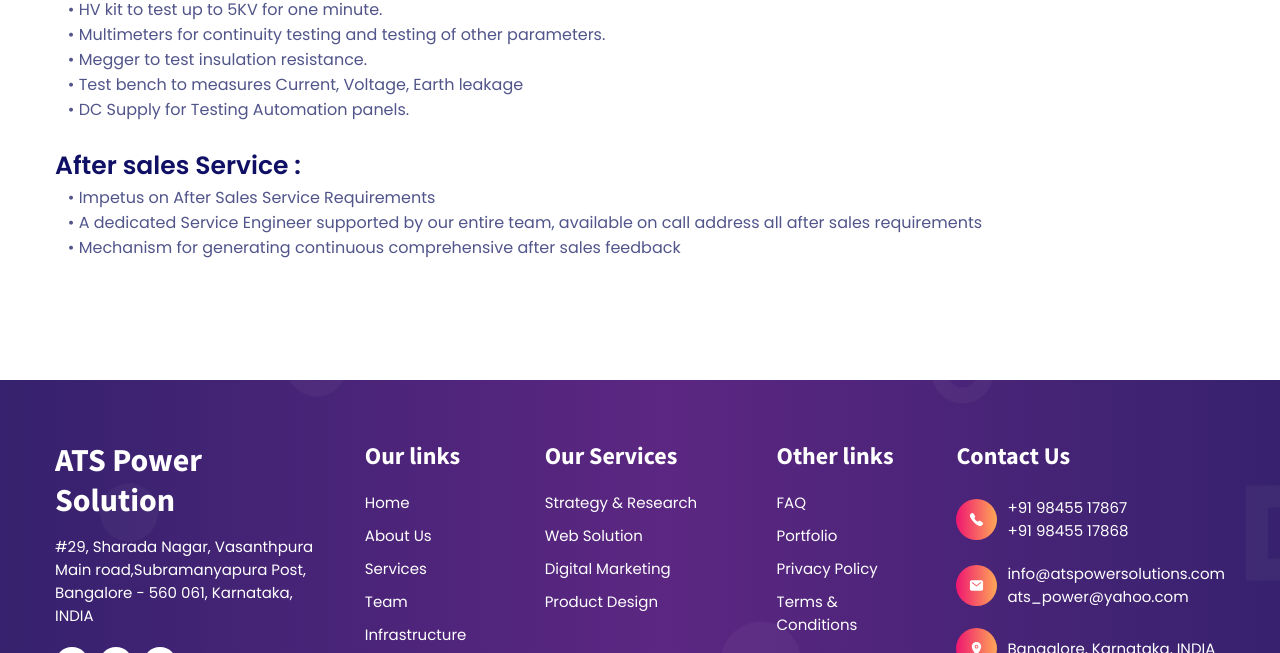
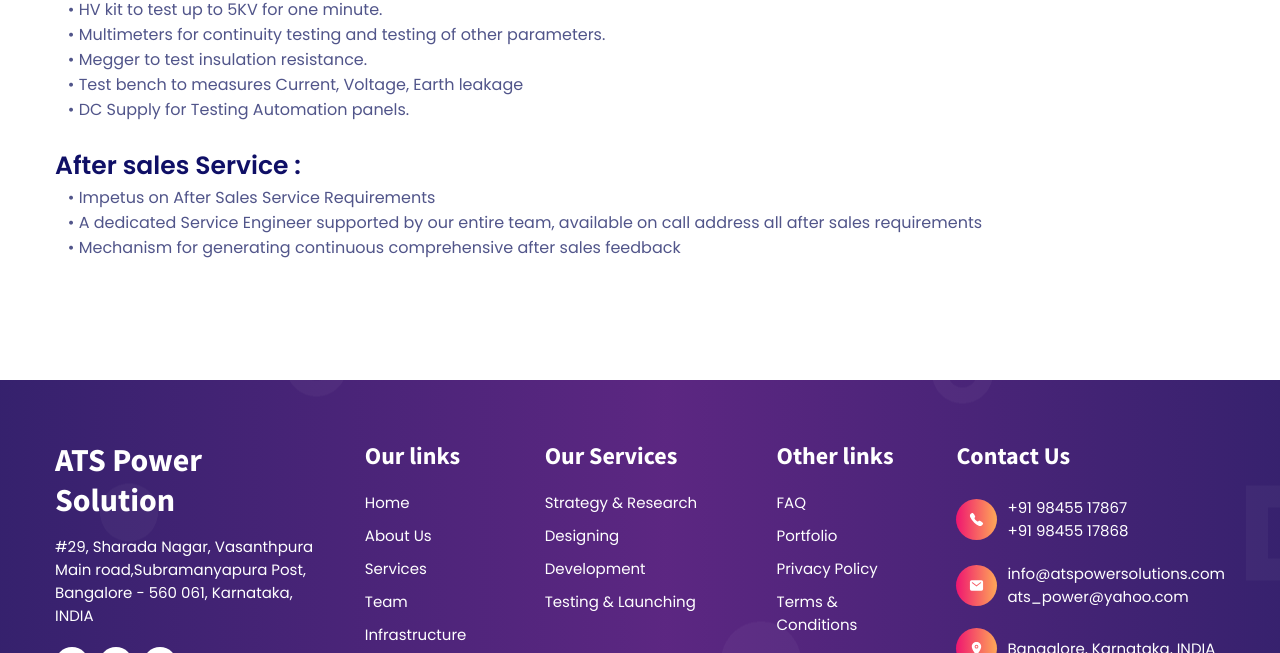
Before and after one commit to CharanBA/ATS-power-solutions-pvt-ltd, a website: page desinic-master/index.html in a window 1280 px wide. Shown: the part 4457-5110 px from the top of the page. Drawn offline with nearby package versions, Linux system fonts and the light colour scheme.

Commit message:
changed indq

```diff
--- a/desinic-master/index.html
+++ b/desinic-master/index.html
@@ -649,15 +649,15 @@
           </li>
 
           <li>
-            <a href="#" class="footer-link">Web Solution</a>
+            <a href="#" class="footer-link">Designing</a>
           </li>
 
           <li>
-            <a href="#" class="footer-link">Digital Marketing</a>
+            <a href="#" class="footer-link">Development</a>
           </li>
 
           <li>
-            <a href="#" class="footer-link">Product Design</a>
+            <a href="#" class="footer-link">Testing & Launching</a>
           </li>
 
         </ul>
```
